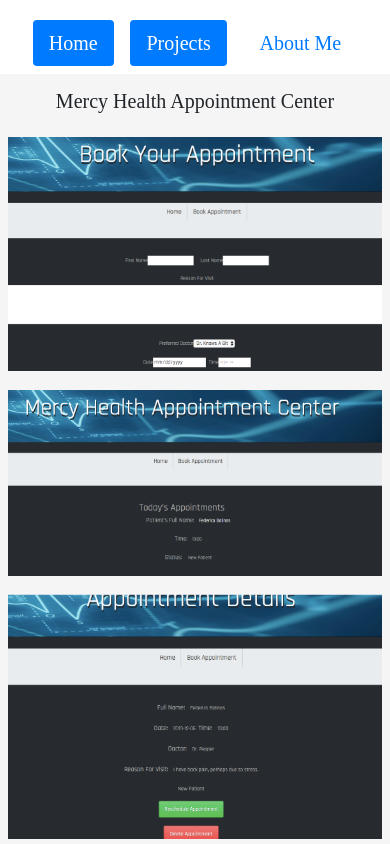
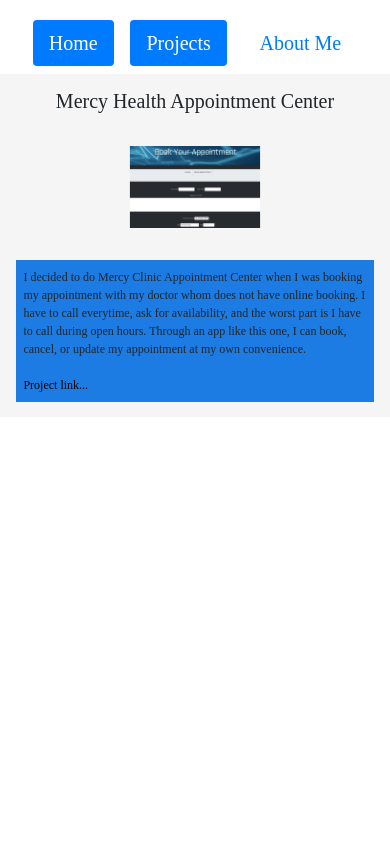
Before and after one commit to salinasfez/federicosalinas, a React (Create React App) app: page /projects in a window 390 px wide. Shown: the top 844 px of the page. Built offline with nearby package versions, Linux system fonts and the light colour scheme; a web font is replaced by a local one.

Commit message:
i think i made a lot of progress

```diff
--- a/src/components/AboutMe.css
+++ b/src/components/AboutMe.css
@@ -35,6 +35,10 @@
     .flex-container{
         width: 100%;
     }
+    .images {
+        /* border: 1px solid red; */
+        height: 100px;
+    }
 }
 
 
@@ -49,18 +53,28 @@
         flex-direction: column;
         justify-content: center;
     }
+
+
     .images{
         width: 100%;
         margin-top: 5%;
-
+        padding: 2.5%;
+    }
+    .images:nth-child(2){
+        display: none;
+    }
+    .images:nth-child(3){
+        display: none;
     }
     #main-header {
         font-size: 20px;
     }
     .projects-paragraph {
-        width: 100%;
-        margin-right: 3%;
-        margin-left: 3%;
+        /* width: 100%; */
+        /* margin-right: 3%;
+        margin-left: 3%; */
+        font-size: 12px;
+        margin: 4%;
     }
     #first-image {
         margin-top: 0%;
--- a/src/components/Main.css
+++ b/src/components/Main.css
@@ -65,7 +65,7 @@
         align-content: center;
         margin: 0 auto;
     }
-    #main-image {
+    .me {
 
         border: 1px solid red;
         border-radius: 50%;
```
